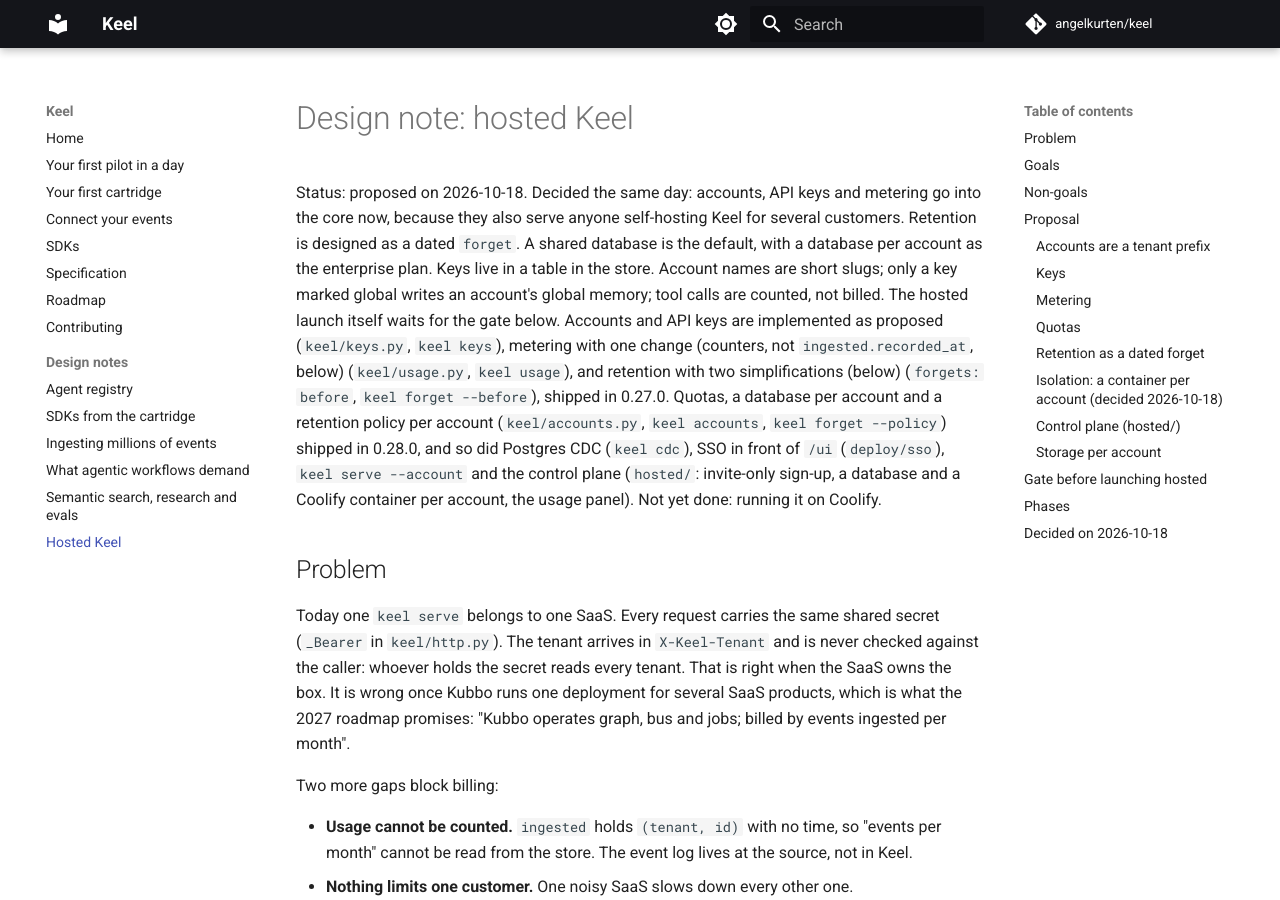
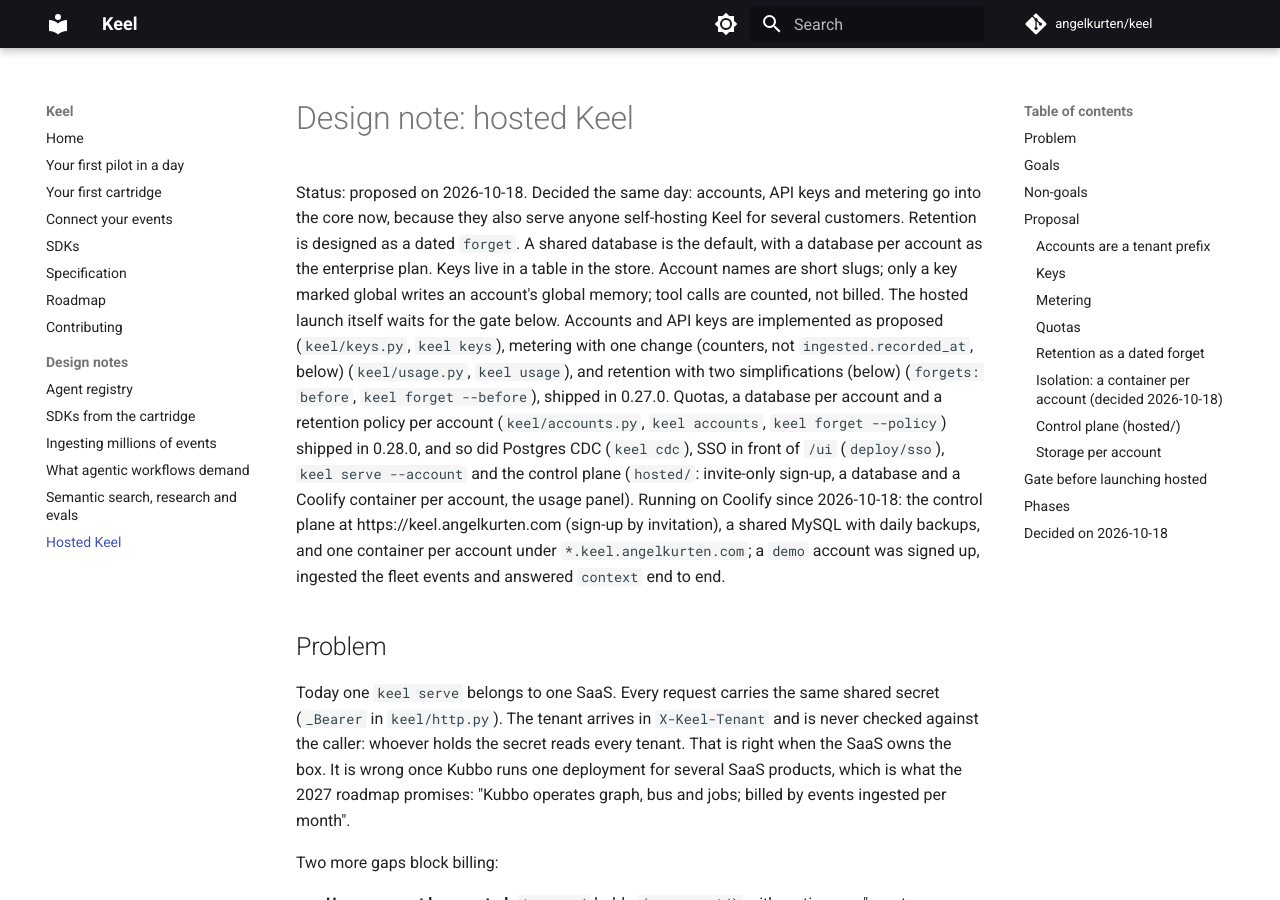
Before and after one commit to angelkurten/keel, an MkDocs documentation site: the page built from docs/design/hosted.md, in a window 1280 px wide and 900 px high. Built offline with MkDocs 1.6.1 and Material for MkDocs 9.7.7, drawn with Linux system fonts in a browser that asks for light colours; comment, search, counter and statistics services are not loaded.

Commit message:
Hosted Keel runs on Coolify at keel.angelkurten.com, by invitation
Co-Authored-By: Claude Opus 5.5 <noreply@anthropic.com>
Claude-Session: https://claude.ai/code/session_01MmqHJpZo2Ya1H1Q3wusx6W

```diff
--- a/docs/design/hosted.md
+++ b/docs/design/hosted.md
@@ -1,6 +1,6 @@
 # Design note: hosted Keel
 
-Status: proposed on 2026-10-18. Decided the same day: accounts, API keys and metering go into the core now, because they also serve anyone self-hosting Keel for several customers. Retention is designed as a dated `forget`. A shared database is the default, with a database per account as the enterprise plan. Keys live in a table in the store. Account names are short slugs; only a key marked global writes an account's global memory; tool calls are counted, not billed. The hosted launch itself waits for the gate below. Accounts and API keys are implemented as proposed (`keel/keys.py`, `keel keys`), metering with one change (counters, not `ingested.recorded_at`, below) (`keel/usage.py`, `keel usage`), and retention with two simplifications (below) (`forgets: before`, `keel forget --before`), shipped in 0.27.0. Quotas, a database per account and a retention policy per account (`keel/accounts.py`, `keel accounts`, `keel forget --policy`) shipped in 0.28.0, and so did Postgres CDC (`keel cdc`), SSO in front of `/ui` (`deploy/sso`), `keel serve --account` and the control plane (`hosted/`: invite-only sign-up, a database and a Coolify container per account, the usage panel). Not yet done: running it on Coolify.
+Status: proposed on 2026-10-18. Decided the same day: accounts, API keys and metering go into the core now, because they also serve anyone self-hosting Keel for several customers. Retention is designed as a dated `forget`. A shared database is the default, with a database per account as the enterprise plan. Keys live in a table in the store. Account names are short slugs; only a key marked global writes an account's global memory; tool calls are counted, not billed. The hosted launch itself waits for the gate below. Accounts and API keys are implemented as proposed (`keel/keys.py`, `keel keys`), metering with one change (counters, not `ingested.recorded_at`, below) (`keel/usage.py`, `keel usage`), and retention with two simplifications (below) (`forgets: before`, `keel forget --before`), shipped in 0.27.0. Quotas, a database per account and a retention policy per account (`keel/accounts.py`, `keel accounts`, `keel forget --policy`) shipped in 0.28.0, and so did Postgres CDC (`keel cdc`), SSO in front of `/ui` (`deploy/sso`), `keel serve --account` and the control plane (`hosted/`: invite-only sign-up, a database and a Coolify container per account, the usage panel). Running on Coolify since 2026-10-18: the control plane at https://keel.angelkurten.com (sign-up by invitation), a shared MySQL with daily backups, and one container per account under `*.keel.angelkurten.com`; a `demo` account was signed up, ingested the fleet events and answered `context` end to end.
 
 ## Problem
 
```
Also changed, not shown: ROADMAP.md (+1 -1 lines).
